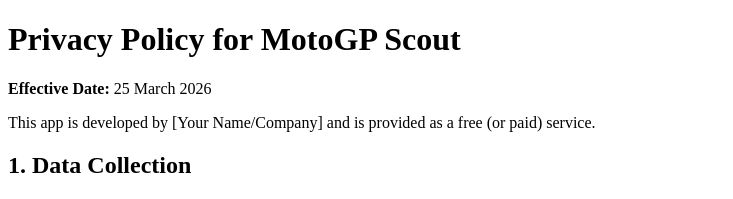
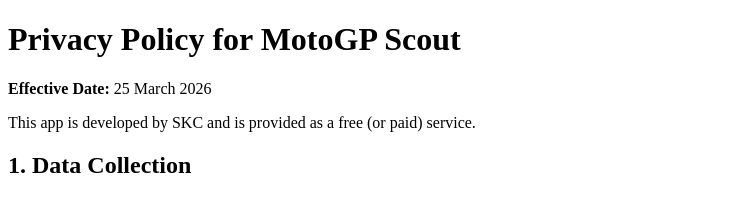
Before and after one commit to s-kc/privacy-policy, a plain HTML site: page index.html in a window 1280 px wide. Shown: the top 199 px of the page, without its empty margins (0-733 px from the left). Drawn offline with Linux system fonts and the light colour scheme.

Commit message:
updated app developer name

```diff
--- a/index.html
+++ b/index.html
@@ -8,7 +8,7 @@
     <h1>Privacy Policy for MotoGP Scout</h1>
     <p><strong>Effective Date:</strong> 25 March 2026</p>
 
-    <p>This app is developed by [Your Name/Company] and is provided as a free (or paid) service.</p>
+    <p>This app is developed by SKC and is provided as a free (or paid) service.</p>
 
     <h2>1. Data Collection</h2>
     <p>We do not collect any personal information from you. The app does not require login or account creation.</p>
```
